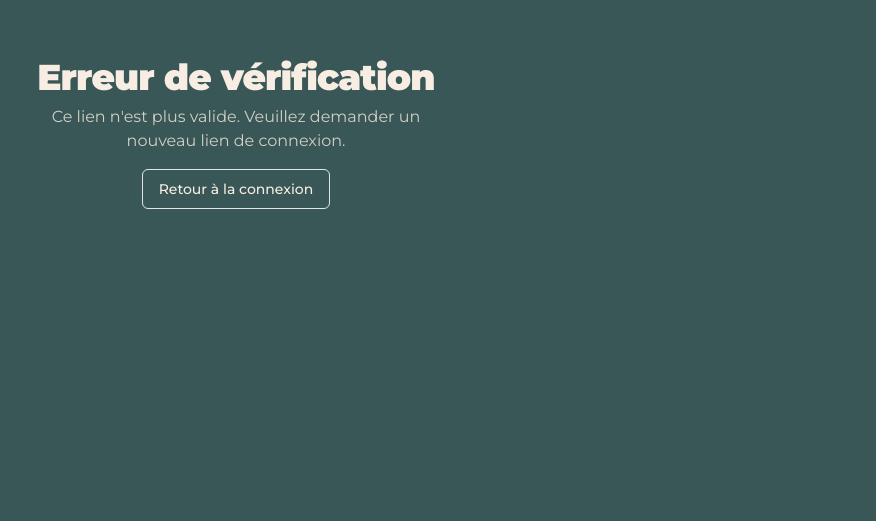
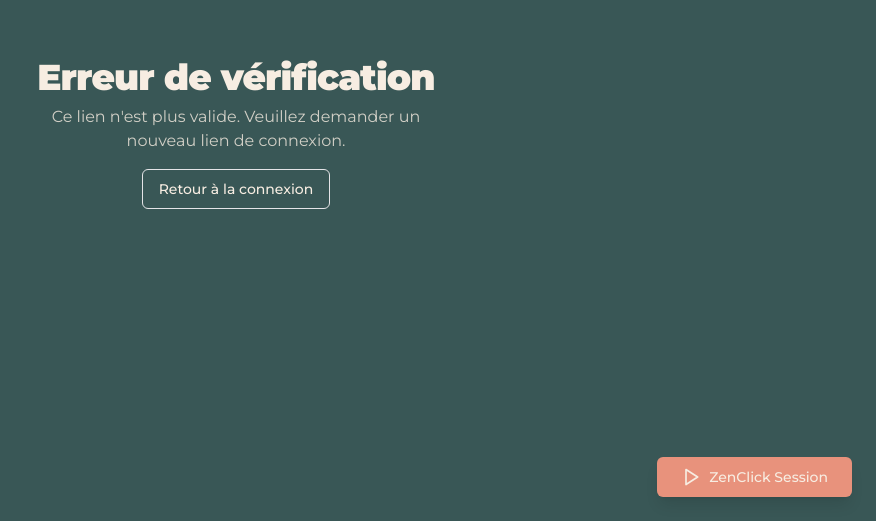
Before and after one commit to numerized/anneyvonnetherapeute, a Next.js app: page /auth/verify in a window 1280 px wide. Shown: the part 279-800 px from the top of the page, without its empty margins (404-1280 px from the left). Built offline with nearby package versions, Linux system fonts and the light colour scheme; no server answers; what @sanity/demo would draw is missing.

Commit message:
Zen click session on

```diff
--- a/app/layout.tsx
+++ b/app/layout.tsx
@@ -3,6 +3,7 @@ import { IBM_Plex_Mono, PT_Serif, Montserrat, Aleo } from 'next/font/google'
 import { Analytics } from '@vercel/analytics/react'
 import { SpeedInsights } from '@vercel/speed-insights/next'
 import { Toaster } from "sonner"
+import { ZenClickButton } from '@/components/ZenClickButton'
 import './globals.css'
 
 const aleo = Aleo({
@@ -49,10 +50,11 @@ export default function RootLayout({
   return (
     <html
       lang="en"
-      className={`${mono.variable} ${montserrat.variable} ${serif.variable} ${aleo.variable}`}
+      className={`${serif.variable} ${mono.variable} ${montserrat.variable} ${aleo.variable}`}
     >
       <body className="font-montserrat antialiased">
         {children}
+        <ZenClickButton />
         <Toaster position="bottom-right" richColors closeButton />
         <Analytics />
         <SpeedInsights />
--- /dev/null
+++ b/components/ZenClickButton.tsx
@@ -0,0 +1,50 @@
+'use client';
+
+import { useState, useRef } from 'react';
+import { Button } from '@/components/ui/button';
+import { Play, Pause } from 'lucide-react';
+
+export function ZenClickButton() {
+  const [isPlaying, setIsPlaying] = useState(false);
+  const audioRef = useRef<HTMLAudioElement | null>(null);
+
+  const handleClick = () => {
+    if (!audioRef.current) return;
+
+    if (isPlaying) {
+      audioRef.current.pause();
+      audioRef.current.currentTime = 0;
+    } else {
+      audioRef.current.play();
+    }
+    setIsPlaying(!isPlaying);
+  };
+
+  return (
+    <div className="fixed bottom-6 right-6 z-50">
+      <Button
+        onClick={handleClick}
+        className={`rounded-full px-6 py-3 bg-primary-coral hover:bg-primary-rust text-primary-cream shadow-lg transition-all duration-300 flex items-center gap-2 ${
+          isPlaying ? 'animate-pulse' : ''
+        }`}
+      >
+        {isPlaying ? (
+          <>
+            <Pause className="w-5 h-5" />
+            <span>Stop ZenClick</span>
+          </>
+        ) : (
+          <>
+            <Play className="w-5 h-5" />
+            <span>ZenClick Session</span>
+          </>
+        )}
+      </Button>
+      <audio
+        ref={audioRef}
+        src="/videos/Zen'clic_startbutton.mp4"
+        onEnded={() => setIsPlaying(false)}
+      />
+    </div>
+  );
+}
```
Also changed, not shown: 1 other file (tests, documents, lock files or other folders).
